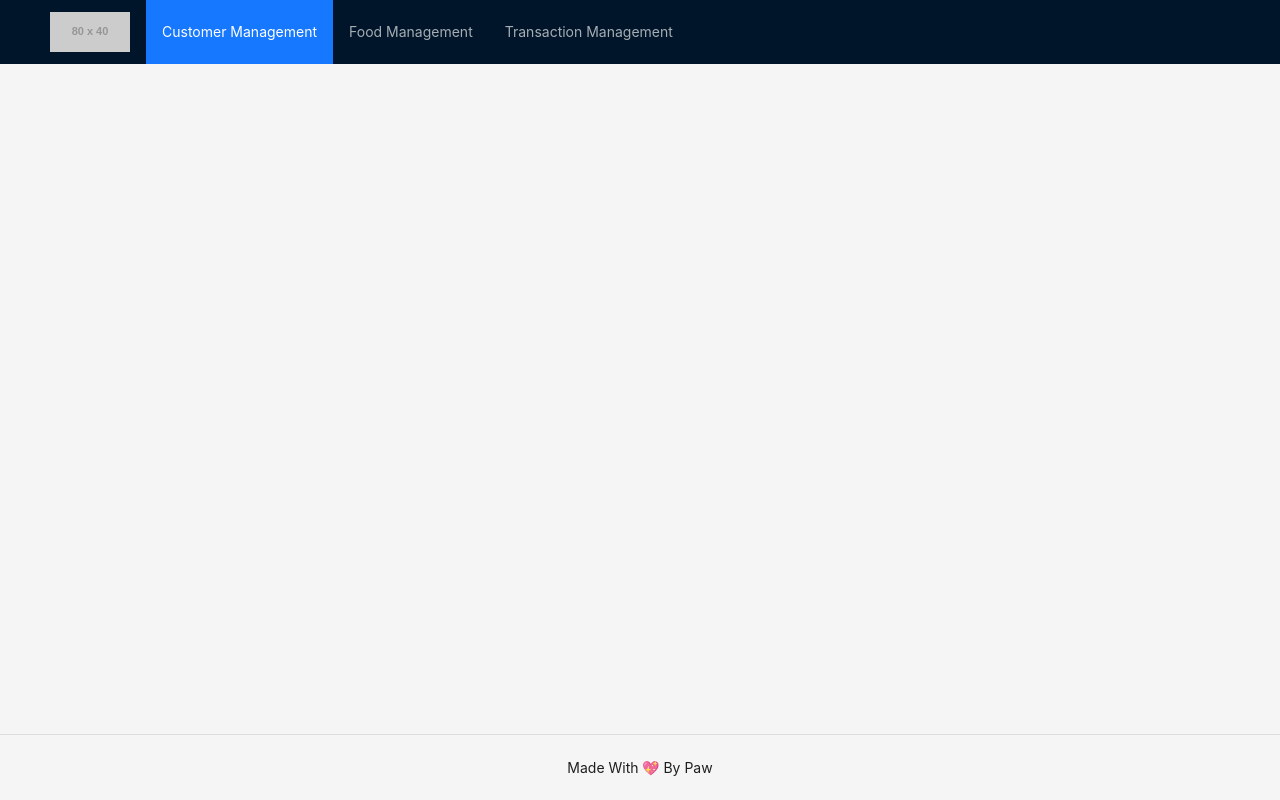
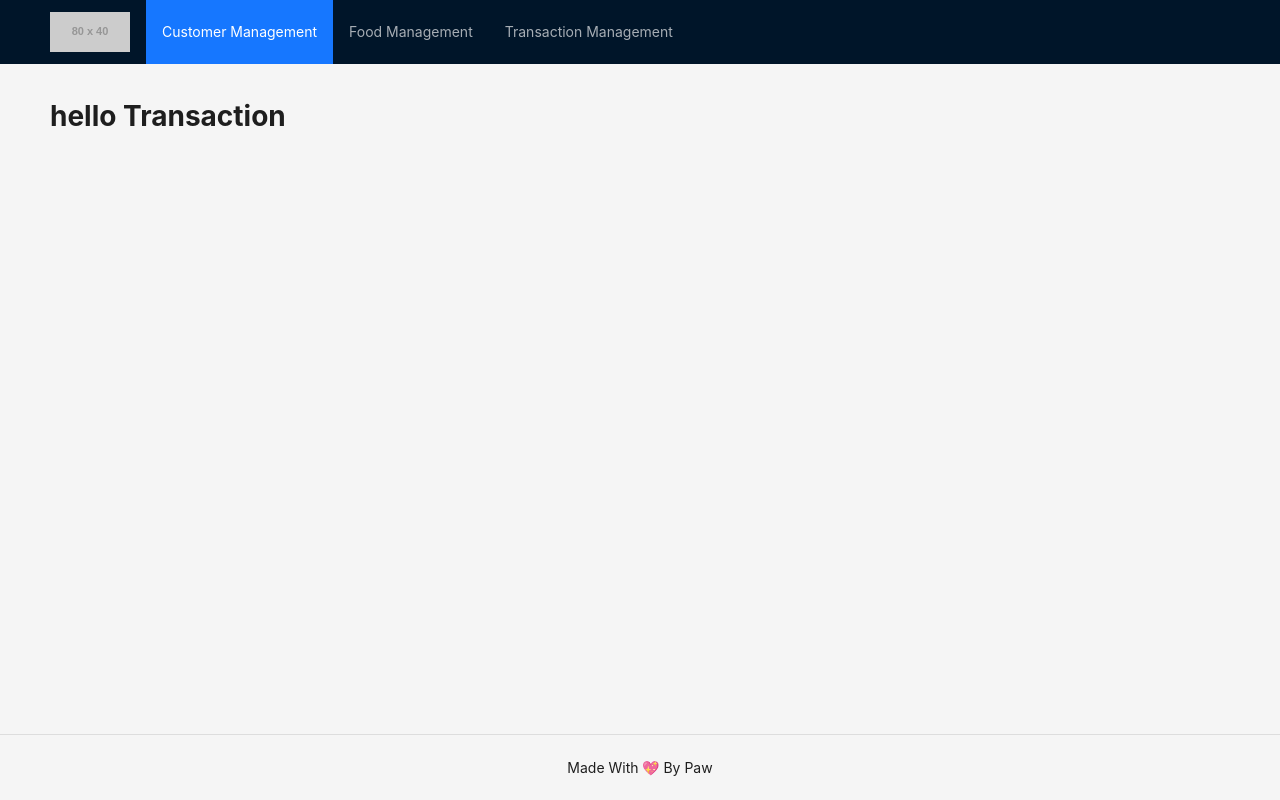
Before and after one commit to mfauzirh/food-transaction-app, a React (Vite) app in the folder fe-react/: page /transactions in a window 1280 px wide. Built offline with nearby package versions, Linux system fonts and the light colour scheme.

Commit message:
initialize routes

```diff
--- /dev/null
+++ b/fe-react/src/pages/FoodManagement.jsx
@@ -0,0 +1,7 @@
+const FoodManagement = () => {
+  return (
+    <h1>hello Food</h1>
+  )
+};
+
+export default FoodManagement;
--- /dev/null
+++ b/fe-react/src/pages/TransactionManagement.jsx
@@ -0,0 +1,7 @@
+const TransactionManagement = () => {
+  return (
+    <h1>hello Transaction</h1>
+  )
+};
+
+export default TransactionManagement;
--- a/fe-react/src/routes/AppRoutes.jsx
+++ b/fe-react/src/routes/AppRoutes.jsx
@@ -1,12 +1,16 @@
-import { Routes, Route } from 'react-router-dom';
+import { Routes, Route, Navigate } from 'react-router-dom';
 import CustomerManagement from '../pages/CustomerManagement';
 import Layout from '../components/Layout';
+import FoodManagement from '../pages/FoodManagement';
+import TransactionManagement from '../pages/TransactionManagement';
 
 const AppRoutes = () => (
   <Layout>
     <Routes>
+      <Route path="/" element={<Navigate to="/customers" replace />} />
       <Route path="/customers" element={<CustomerManagement />} />
-      {/* Add other routes here */}
+      <Route path="/foods" element={<FoodManagement />} />
+      <Route path="/transactions" element={<TransactionManagement />} />
     </Routes>
   </Layout>
 );
```
